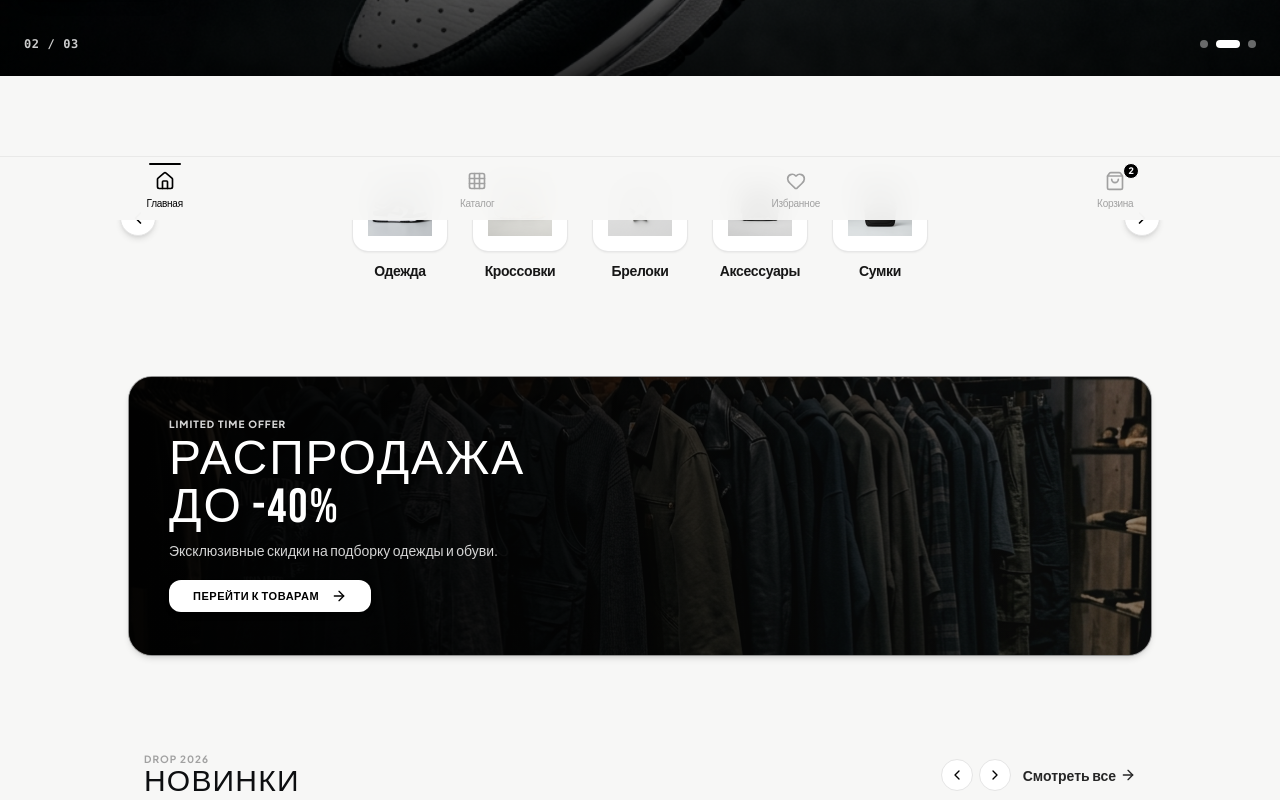
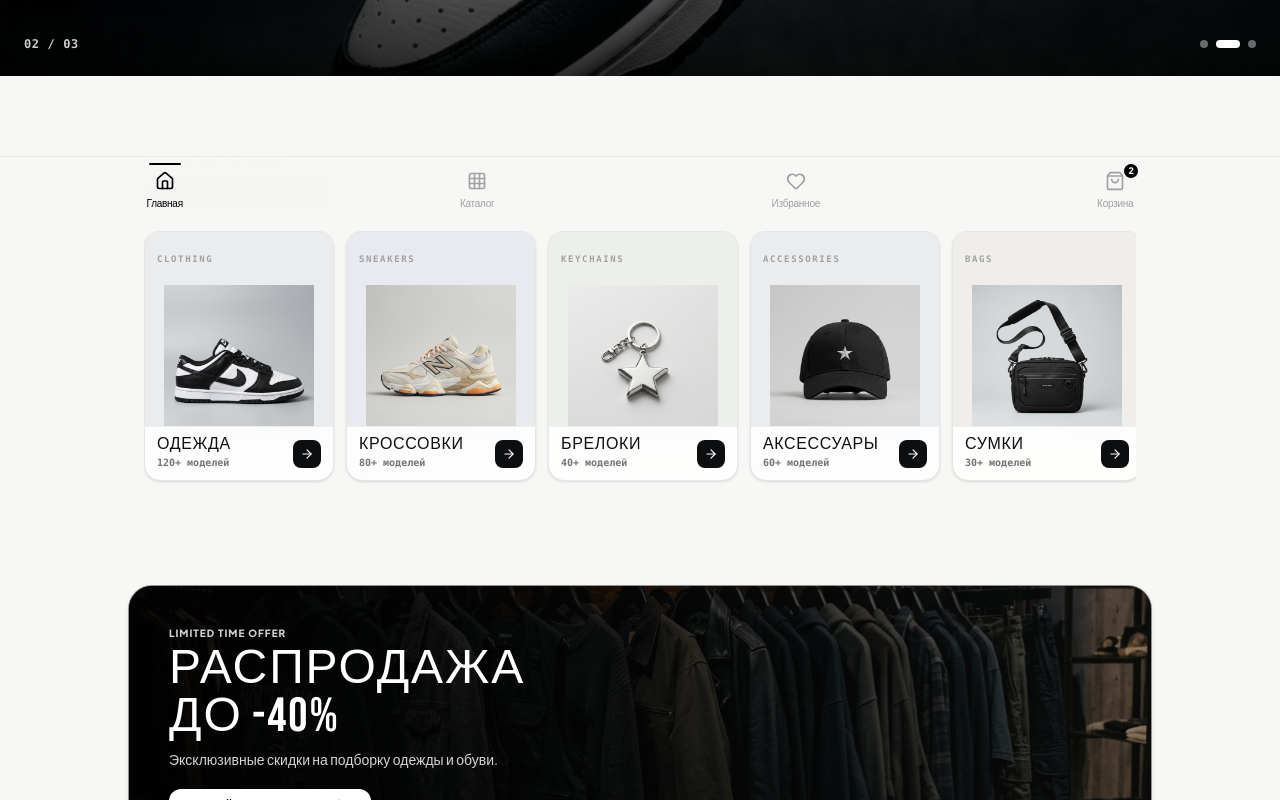
Before and after one commit to Farido01/SOLVE, a Next.js app: page / in a window 1280 px wide. Shown: the part 580-1380 px from the top of the page. Built offline with nearby package versions, Linux system fonts and the light colour scheme.

Commit message:
Redesign Categories: replace small icon tiles with tall editorial cards with product images and info bar

```diff
--- a/components/Categories.tsx
+++ b/components/Categories.tsx
@@ -1,21 +1,60 @@
 'use client';
 
 import { useRef } from 'react';
+import Link from 'next/link';
 import { motion } from 'framer-motion';
-import { ChevronLeft, ChevronRight } from 'lucide-react';
+import { ArrowRight, ChevronLeft, ChevronRight } from 'lucide-react';
 
 interface Category {
   id: string;
   name: string;
+  label: string;
   image: string;
+  count: string;
+  accent: string;
 }
 
 const categories: Category[] = [
-  { id: 'clothing', name: 'Одежда', image: '/images/cat-clothing.png' },
-  { id: 'sneakers', name: 'Кроссовки', image: '/images/cat-sneakers.png' },
-  { id: 'keychains', name: 'Брелоки', image: '/images/cat-keychains.png' },
-  { id: 'accessories', name: 'Аксессуары', image: '/images/cat-accessories.png' },
-  { id: 'bags', name: 'Сумки', image: '/images/cat-bags.png' },
+  {
+    id: 'clothing',
+    name: 'Одежда',
+    label: 'CLOTHING',
+    image: '/images/cat-clothing.png',
+    count: '120+ моделей',
+    accent: '#EBECEE',
+  },
+  {
+    id: 'sneakers',
+    name: 'Кроссовки',
+    label: 'SNEAKERS',
+    image: '/images/cat-sneakers.png',
+    count: '80+ моделей',
+    accent: '#E8EAF0',
+  },
+  {
+    id: 'keychains',
+    name: 'Брелоки',
+    label: 'KEYCHAINS',
+    image: '/images/cat-keychains.png',
+    count: '40+ моделей',
+    accent: '#EDF0EA',
+  },
+  {
+    id: 'accessories',
+    name: 'Аксессуары',
+    label: 'ACCESSORIES',
+    image: '/images/cat-accessories.png',
+    count: '60+ моделей',
+    accent: '#EBECEE',
+  },
+  {
+    id: 'bags',
+    name: 'Сумки',
+    label: 'BAGS',
+    image: '/images/cat-bags.png',
+    count: '30+ моделей',
+    accent: '#F0EEEA',
+  },
 ];
 
 export default function Categories() {
@@ -23,55 +62,94 @@ export default function Categories() {
 
   const scroll = (direction: 'left' | 'right') => {
     if (scrollRef.current) {
-      const scrollAmount = direction === 'left' ? -200 : 200;
-      scrollRef.current.scrollBy({ left: scrollAmount, behavior: 'smooth' });
+      scrollRef.current.scrollBy({ left: direction === 'left' ? -280 : 280, behavior: 'smooth' });
     }
   };
 
   return (
-    <section className="py-6 bg-[#F7F7F6] relative group">
-      <div className="max-w-5xl mx-auto px-4 relative">
-        {/* Scroll Control Arrows for Desktop */}
+    <section className="py-8 bg-[#F7F7F6] font-sans">
+      <div className="max-w-5xl mx-auto px-4">
+
+        {/* Section Header */}
+        <div className="flex items-center justify-between mb-5">
+          <div>
+            <p className="text-[10px] font-extrabold uppercase tracking-[0.2em] text-neutral-400 font-mono mb-1">
+              BROWSE BY CATEGORY
+            </p>
+            <h2 className="font-display text-2xl md:text-3xl uppercase tracking-wide text-[#0D0E10]">
+              КАТЕГОРИИ
+            </h2>
+          </div>
+
+          {/* Desktop Scroll Arrows */}
+          <div className="hidden md:flex items-center gap-2">
             <button
               onClick={() => scroll('left')}
+              className="w-9 h-9 rounded-xl bg-white border border-neutral-200 flex items-center justify-center text-neutral-600 hover:bg-[#0D0E10] hover:text-white hover:border-[#0D0E10] transition-all shadow-sm"
               aria-label="Прокрутить влево"
-          className="hidden md:flex absolute -left-2 top-1/2 -translate-y-1/2 z-20 w-9 h-9 rounded-full bg-white text-black shadow-md border border-neutral-200 items-center justify-center hover:bg-black hover:text-white transition-colors"
             >
-          <ChevronLeft className="w-5 h-5" />
+              <ChevronLeft className="w-4 h-4" />
             </button>
-
             <button
               onClick={() => scroll('right')}
+              className="w-9 h-9 rounded-xl bg-white border border-neutral-200 flex items-center justify-center text-neutral-600 hover:bg-[#0D0E10] hover:text-white hover:border-[#0D0E10] transition-all shadow-sm"
               aria-label="Прокрутить вправо"
-          className="hidden md:flex absolute -right-2 top-1/2 -translate-y-1/2 z-20 w-9 h-9 rounded-full bg-white text-black shadow-md border border-neutral-200 items-center justify-center hover:bg-black hover:text-white transition-colors"
             >
-          <ChevronRight className="w-5 h-5" />
+              <ChevronRight className="w-4 h-4" />
             </button>
+          </div>
+        </div>
 
-        {/* Scrollable Container */}
+        {/* Scrollable Cards Row */}
         <div
           ref={scrollRef}
-          className="flex gap-4 sm:gap-6 overflow-x-auto no-scrollbar scroll-smooth py-2 px-1 md:justify-center"
+          className="flex gap-3 overflow-x-auto no-scrollbar scroll-smooth pb-2"
         >
           {categories.map((cat, idx) => (
             <motion.div
               key={cat.id}
-              initial={{ opacity: 0, y: 15 }}
+              initial={{ opacity: 0, y: 12 }}
               animate={{ opacity: 1, y: 0 }}
-              transition={{ duration: 0.4, delay: idx * 0.08 }}
-              whileTap={{ scale: 0.93 }}
-              className="flex flex-col items-center gap-2 flex-shrink-0 cursor-pointer group/item font-sans"
+              transition={{ duration: 0.35, delay: idx * 0.07 }}
+              className="flex-shrink-0"
             >
-              <div className="w-[80px] h-[80px] md:w-24 md:h-24 rounded-2xl bg-white border border-neutral-200/90 p-3 flex items-center justify-center shadow-xs transition-all duration-300 group-hover/item:border-neutral-900 group-hover/item:shadow-md">
+              <Link href={`/catalog?category=${cat.id}`} className="block group">
+                <div
+                  className="relative w-[160px] sm:w-[190px] h-[220px] sm:h-[250px] rounded-2xl overflow-hidden border border-neutral-200/80 shadow-sm transition-all duration-300 group-hover:shadow-md group-hover:-translate-y-1"
+                  style={{ backgroundColor: cat.accent }}
+                >
+                  {/* Product Image - fills most of card */}
+                  <div className="absolute inset-0 flex items-center justify-center p-4 pt-6">
                     <img
                       src={cat.image}
                       alt={cat.name}
-                  className="w-12 h-12 md:w-16 md:h-16 object-contain transition-transform duration-300 group-hover/item:scale-110"
+                      className="w-full h-[130px] sm:h-[150px] object-contain transition-transform duration-500 group-hover:scale-110"
                     />
                   </div>
-              <span className="text-xs md:text-sm font-semibold text-neutral-900 tracking-tight">
+
+                  {/* Label top-left */}
+                  <div className="absolute top-3 left-3">
+                    <span className="text-[9px] font-extrabold uppercase tracking-[0.18em] text-neutral-400 font-mono">
+                      {cat.label}
+                    </span>
+                  </div>
+
+                  {/* Bottom info bar */}
+                  <div className="absolute bottom-0 left-0 right-0 bg-white/90 backdrop-blur-sm border-t border-neutral-200/60 px-3 py-2.5 flex items-center justify-between">
+                    <div>
+                      <p className="font-display text-base text-[#0D0E10] uppercase tracking-wide leading-none">
                         {cat.name}
-              </span>
+                      </p>
+                      <p className="text-[10px] text-neutral-500 font-bold font-mono mt-0.5">
+                        {cat.count}
+                      </p>
+                    </div>
+                    <div className="w-7 h-7 rounded-lg bg-[#0D0E10] flex items-center justify-center group-hover:bg-neutral-700 transition-colors">
+                      <ArrowRight className="w-3.5 h-3.5 text-white" />
+                    </div>
+                  </div>
+                </div>
+              </Link>
             </motion.div>
           ))}
         </div>
--- a/components/WeeklyPick.tsx
+++ b/components/WeeklyPick.tsx
@@ -8,34 +8,34 @@ export default function WeeklyPick() {
   return (
     <section className="py-8 px-4 bg-[#F7F7F6]">
       <div className="max-w-5xl mx-auto">
-        {/* Flagship Drop style — #EBECEE light editorial */}
+        {/* Editorial Dark Capsule Card */}
         <motion.div
           initial={{ opacity: 0, y: 20 }}
           whileInView={{ opacity: 1, y: 0 }}
           viewport={{ once: true }}
           transition={{ duration: 0.5 }}
-          className="relative bg-[#EBECEE] text-[#0D0E10] rounded-3xl p-6 md:p-9 border border-neutral-300/60 shadow-sm overflow-hidden font-sans"
+          className="relative bg-neutral-900 text-white rounded-3xl p-6 md:p-9 border border-neutral-800 shadow-xl overflow-hidden font-sans"
         >
           {/* Top Bar */}
-          <div className="flex flex-col sm:flex-row sm:items-center justify-between gap-3 mb-6 pb-4 border-b border-neutral-300/60 relative z-10">
+          <div className="flex flex-col sm:flex-row sm:items-center justify-between gap-3 mb-6 pb-4 border-b border-neutral-800 relative z-10">
             <div className="flex items-center gap-3">
-              <div className="p-2 bg-[#0D0E10] text-white rounded-xl shadow-xs flex items-center justify-center">
-                <Flame className="w-4 h-4 fill-white text-white" />
+              <div className="p-2 bg-white text-black rounded-xl shadow-xs flex items-center justify-center">
+                <Flame className="w-4 h-4 fill-black text-black" />
               </div>
               <div>
-                <span className="text-[10px] font-extrabold uppercase tracking-widest text-neutral-500 block font-sans">
+                <span className="text-[10px] font-extrabold uppercase tracking-widest text-neutral-400 block font-sans">
                   LIMITED DROP #04
                 </span>
-                <h2 className="text-2xl md:text-3xl font-display uppercase tracking-wider text-[#0D0E10] leading-none">
+                <h2 className="text-2xl md:text-3xl font-display uppercase tracking-wider text-white leading-none">
                   ПОДБОРКА НЕДЕЛИ
                 </h2>
               </div>
             </div>
 
             {/* Countdown Badge */}
-            <div className="flex items-center gap-2 px-3.5 py-1.5 bg-white/70 border border-neutral-300 rounded-full text-xs font-medium text-neutral-600 self-start sm:self-auto">
-              <Clock className="w-3.5 h-3.5 text-neutral-500" />
-              <span>До конца дропа: <strong className="text-[#0D0E10] font-mono tracking-wider font-bold">02д 14ч 32м</strong></span>
+            <div className="flex items-center gap-2 px-3.5 py-1.5 bg-neutral-800/80 border border-neutral-700/60 rounded-full text-xs font-medium text-neutral-300 self-start sm:self-auto">
+              <Clock className="w-3.5 h-3.5 text-neutral-400" />
+              <span>До конца дропа: <strong className="text-white font-mono tracking-wider font-bold">02д 14ч 32м</strong></span>
             </div>
           </div>
 
@@ -44,29 +44,29 @@ export default function WeeklyPick() {
             {/* Left Column: Info & Pricing */}
             <div className="lg:col-span-7 space-y-4">
               <div className="flex items-center gap-2">
-                <span className="px-2.5 py-0.5 bg-[#0D0E10] text-white text-[10px] font-extrabold uppercase tracking-wider rounded-md">
+                <span className="px-2.5 py-0.5 bg-white text-black text-[10px] font-extrabold uppercase tracking-wider rounded-md">
                   СЕТ «CHAOS URBAN»
                 </span>
-                <span className="text-xs font-bold text-neutral-600 bg-white/80 px-2.5 py-0.5 rounded-md border border-neutral-300">
+                <span className="text-xs font-bold text-white bg-neutral-800 px-2.5 py-0.5 rounded-md border border-neutral-700">
                   ВЫГОДА 15%
                 </span>
               </div>
 
-              <h3 className="font-display text-3xl md:text-5xl uppercase tracking-wider leading-none text-[#0D0E10]">
+              <h3 className="font-display text-3xl md:text-5xl uppercase tracking-wider leading-none text-white">
                 3 ТОВАРА В ОДНОМ СЕТЕ
               </h3>
 
-              <p className="text-xs md:text-sm text-neutral-600 font-normal leading-relaxed">
+              <p className="text-xs md:text-sm text-neutral-300 font-normal leading-relaxed">
                 Худи Chaos + Кроссовки New Balance 530 + Брелок Star. Готовый стильный образ со скидкой при покупке комплектом.
               </p>
 
-              <div className="grid grid-cols-2 gap-2 text-xs text-neutral-600 font-medium pt-1">
+              <div className="grid grid-cols-2 gap-2 text-xs text-neutral-300 font-medium pt-1">
                 <div className="flex items-center gap-2">
-                  <CheckCircle2 className="w-4 h-4 text-[#0D0E10] flex-shrink-0" />
+                  <CheckCircle2 className="w-4 h-4 text-white flex-shrink-0" />
                   <span>Экономия 2 220 ₽</span>
                 </div>
                 <div className="flex items-center gap-2">
-                  <CheckCircle2 className="w-4 h-4 text-[#0D0E10] flex-shrink-0" />
+                  <CheckCircle2 className="w-4 h-4 text-white flex-shrink-0" />
                   <span>Бесплатная доставка</span>
                 </div>
               </div>
@@ -75,15 +75,15 @@ export default function WeeklyPick() {
               <div className="pt-3 flex flex-col sm:flex-row sm:items-center gap-4">
                 <div>
                   <div className="flex items-baseline gap-2">
-                    <span className="text-3xl font-black text-[#0D0E10] font-sans">12 550 ₽</span>
+                    <span className="text-3xl font-black text-white font-sans">12 550 ₽</span>
                     <span className="text-xs text-neutral-400 line-through font-semibold">14 770 ₽</span>
                   </div>
-                  <span className="text-[10px] font-bold text-neutral-500 uppercase tracking-wider">Спеццена за комплект</span>
+                  <span className="text-[10px] font-bold text-neutral-400 uppercase tracking-wider">Спеццена за комплект</span>
                 </div>
 
                 <Button
                   size="lg"
-                  className="bg-[#0D0E10] text-white hover:bg-neutral-800 font-extrabold text-xs uppercase tracking-wider rounded-xl px-7 py-3.5 flex items-center justify-center gap-2 shadow-md group transition-all"
+                  className="bg-white text-black hover:bg-neutral-200 font-extrabold text-xs uppercase tracking-wider rounded-xl px-7 py-3.5 flex items-center justify-center gap-2 shadow-xl group transition-all"
                 >
                   <ShoppingBag className="w-4 h-4" />
                   <span>ЗАБРАТЬ СЕТ</span>
@@ -94,22 +94,22 @@ export default function WeeklyPick() {
 
             {/* Right Column: Combo Products Cards */}
             <div className="lg:col-span-5 grid grid-cols-3 gap-2.5">
-              <div className="bg-white/70 border border-neutral-300/60 rounded-2xl p-2.5 flex flex-col items-center text-center">
-                <span className="text-[10px] font-bold uppercase text-neutral-500 mb-1">Худи</span>
+              <div className="bg-neutral-950/80 border border-neutral-800 rounded-2xl p-2.5 flex flex-col items-center text-center">
+                <span className="text-[10px] font-bold uppercase text-neutral-400 mb-1">Худи</span>
                 <img src="/images/cat-clothing.png" alt="Худи" className="w-14 h-14 object-contain my-1" />
-                <span className="text-xs font-bold text-[#0D0E10]">4 990 ₽</span>
+                <span className="text-xs font-bold text-white">4 990 ₽</span>
               </div>
 
-              <div className="bg-white/70 border border-neutral-300/60 rounded-2xl p-2.5 flex flex-col items-center text-center">
-                <span className="text-[10px] font-bold uppercase text-neutral-500 mb-1">Обувь</span>
+              <div className="bg-neutral-950/80 border border-neutral-800 rounded-2xl p-2.5 flex flex-col items-center text-center">
+                <span className="text-[10px] font-bold uppercase text-neutral-400 mb-1">Обувь</span>
                 <img src="/images/cat-sneakers.png" alt="Кроссовки" className="w-14 h-14 object-contain my-1" />
-                <span className="text-xs font-bold text-[#0D0E10]">8 990 ₽</span>
+                <span className="text-xs font-bold text-white">8 990 ₽</span>
               </div>
 
-              <div className="bg-white/70 border border-neutral-300/60 rounded-2xl p-2.5 flex flex-col items-center text-center">
-                <span className="text-[10px] font-bold uppercase text-neutral-500 mb-1">Брелок</span>
+              <div className="bg-neutral-950/80 border border-neutral-800 rounded-2xl p-2.5 flex flex-col items-center text-center">
+                <span className="text-[10px] font-bold uppercase text-neutral-400 mb-1">Брелок</span>
                 <img src="/images/cat-keychains.png" alt="Брелок" className="w-14 h-14 object-contain my-1" />
-                <span className="text-xs font-bold text-[#0D0E10]">790 ₽</span>
+                <span className="text-xs font-bold text-white">790 ₽</span>
               </div>
             </div>
           </div>
```
Lines whose indentation alone changed are shown as unchanged.
